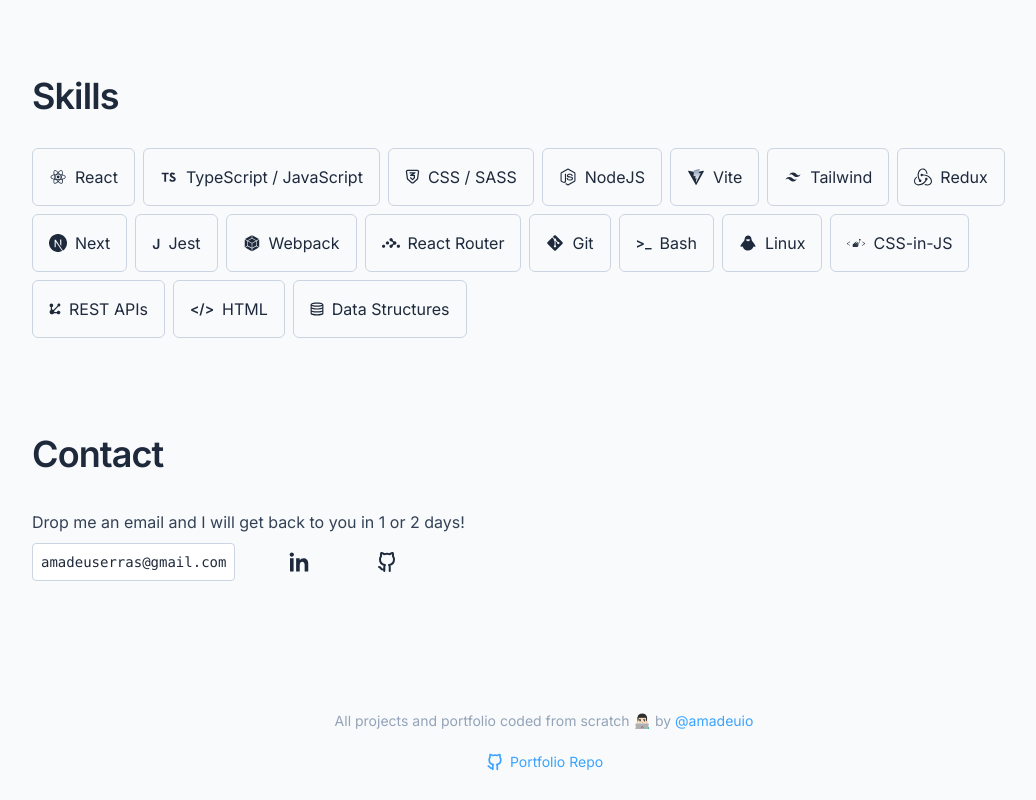
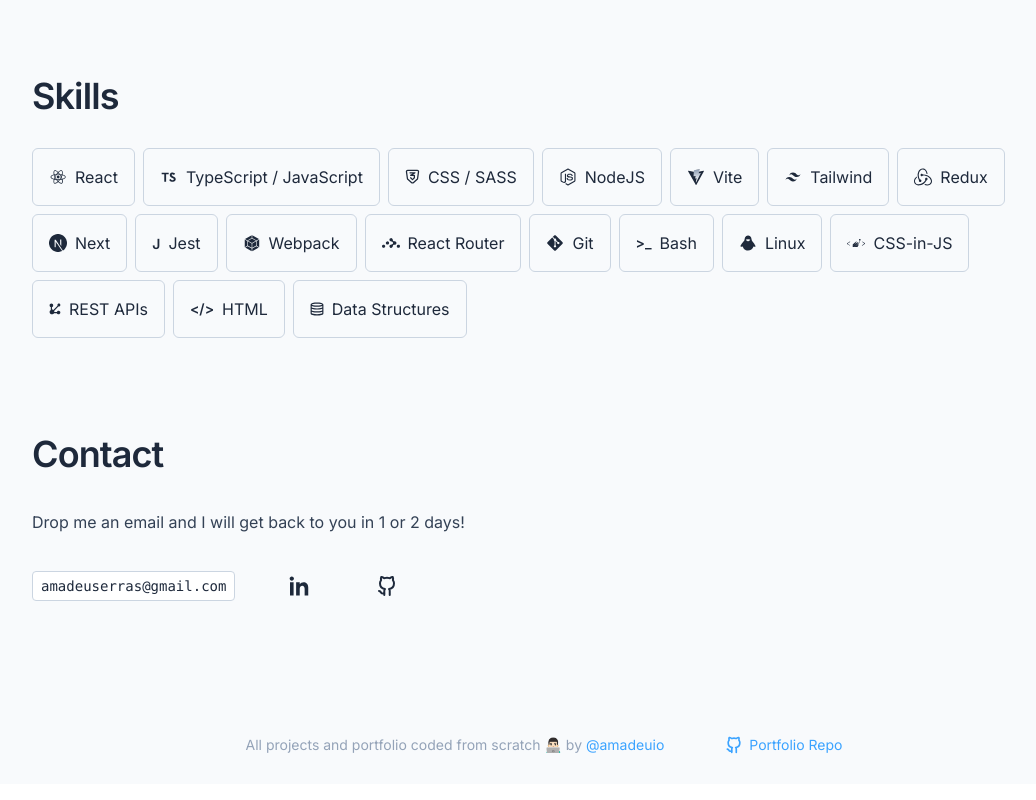
Before and after one commit to amadeuio/portfolio, a React (Vite) app: page / in a window 1280 px wide. Shown: the part 1097-1897 px from the top of the page, without its empty margins (96-1132 px from the left). Built offline with nearby package versions, Linux system fonts and the light colour scheme.

Commit message:
refactor: tweak styling in multiple components for consistency and responsiveness

```diff
--- a/src/components/ContactEmail.tsx
+++ b/src/components/ContactEmail.tsx
@@ -36,7 +36,7 @@
       arrow
     >
       <span
-        className="border-border bg-absolute cursor-pointer rounded-sm border p-2 font-mono text-sm"
+        className="border-border bg-absolute cursor-pointer rounded-sm border px-2 py-1 font-mono text-sm"
         onClick={copyToClipboard}
       >
         {email}
--- a/src/pages/Contact/Contact.tsx
+++ b/src/pages/Contact/Contact.tsx
@@ -5,7 +5,7 @@
   const { t } = useTranslation();
 
   return (
-    <Section title={t('contact')}>
+    <Section title={t('contact')} childrenClassName="flex flex-col gap-y-6">
       <Paragraph>{t('contactDescription')}</Paragraph>
       <div className="flex flex-wrap items-center justify-center gap-5 md:justify-start md:gap-10">
         <ContactEmail />
--- a/src/pages/Footer/Footer.tsx
+++ b/src/pages/Footer/Footer.tsx
@@ -6,7 +6,7 @@
   const { t } = useTranslation();
 
   return (
-    <footer className="text-tertiary flex items-center justify-center gap-15 py-7 text-sm md:flex-col md:gap-5">
+    <footer className="text-tertiary flex flex-col items-center justify-center gap-5 py-7 text-sm md:flex-row md:gap-15">
       <span className="text-center leading-relaxed">
         {t('credits')} <Link href="https://github.com/amadeuio">@amadeuio</Link>
       </span>
--- a/src/pages/Intro/Intro.tsx
+++ b/src/pages/Intro/Intro.tsx
@@ -14,15 +14,19 @@
   return (
     <div className="flex flex-col gap-8">
       <div className="relative flex max-w-lg flex-col gap-2">
-        <ProfilePicture className="absolute -top-8 right-0 max-[580px]:-top-16 max-[494px]:static max-[494px]:top-auto max-[494px]:right-auto max-[494px]:translate-y-[-10] max-[494px]:self-center" />
+        <ProfilePicture className="absolute -top-8 right-0 max-[580px]:-top-16 max-[494px]:static max-[494px]:top-auto max-[494px]:right-auto max-[494px]:-translate-y-12 max-[494px]:self-center" />
         <div className="flex items-center gap-x-4">
-          <Title level={1}>{t('hi')},</Title>
-          <img className="h-16 w-16" src="images/waving-hand-emoji.png" />
+          <Title level={1} className="max-[419px]:text-5xl">
+            {t('hi')},
+          </Title>
+          <img
+            className="h-16 w-16 max-[419px]:h-12 max-[419px]:w-12"
+            src="images/waving-hand-emoji.png"
+          />
         </div>
         <Title level={1} className="max-[419px]:text-5xl">
           {t('name')}
         </Title>
-
         <span className="text-accent text-4xl font-light tracking-tight max-[419px]:text-3xl">
           {t('profession')}
         </span>
```
